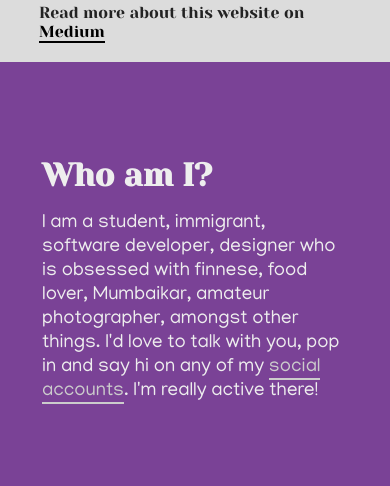
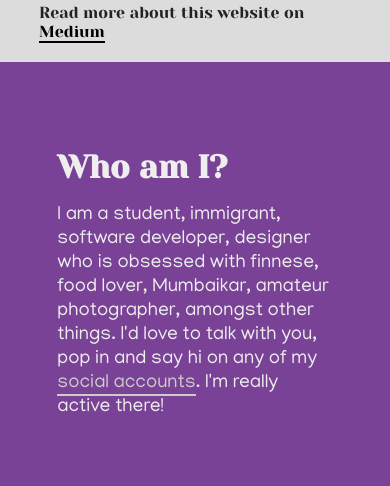
Before and after one commit to rohmishra/rmishra.me-legacy, a website: page index.html in a window 390 px wide. Shown: the part 958-1444 px from the top of the page. Drawn offline with Linux system fonts and the light colour scheme.

```diff
--- a/statics/home.css
+++ b/statics/home.css
@@ -54,10 +54,20 @@
     color: #fff;
 }
 
+@media(prefers-scheme-scheme: dark){
+    #medium-CTA {
+        background-color: #bdbdbd;
+    }
+}
+
 /* Who am I */
 .container#intro {
     background: #7a4296;
     justify-content: space-evenly;
+}
+
+.intro_left{
+    max-width: 60%;
 }
 
 #intro p {
@@ -259,6 +269,10 @@
         padding: 42px;
     }
 
+    .container#intro .intro_left {
+        max-width: 90%;
+    }
+
     /* Disable Bubbles on small screen and centre text */
     .container#hero {
         justify-content: center;
```
